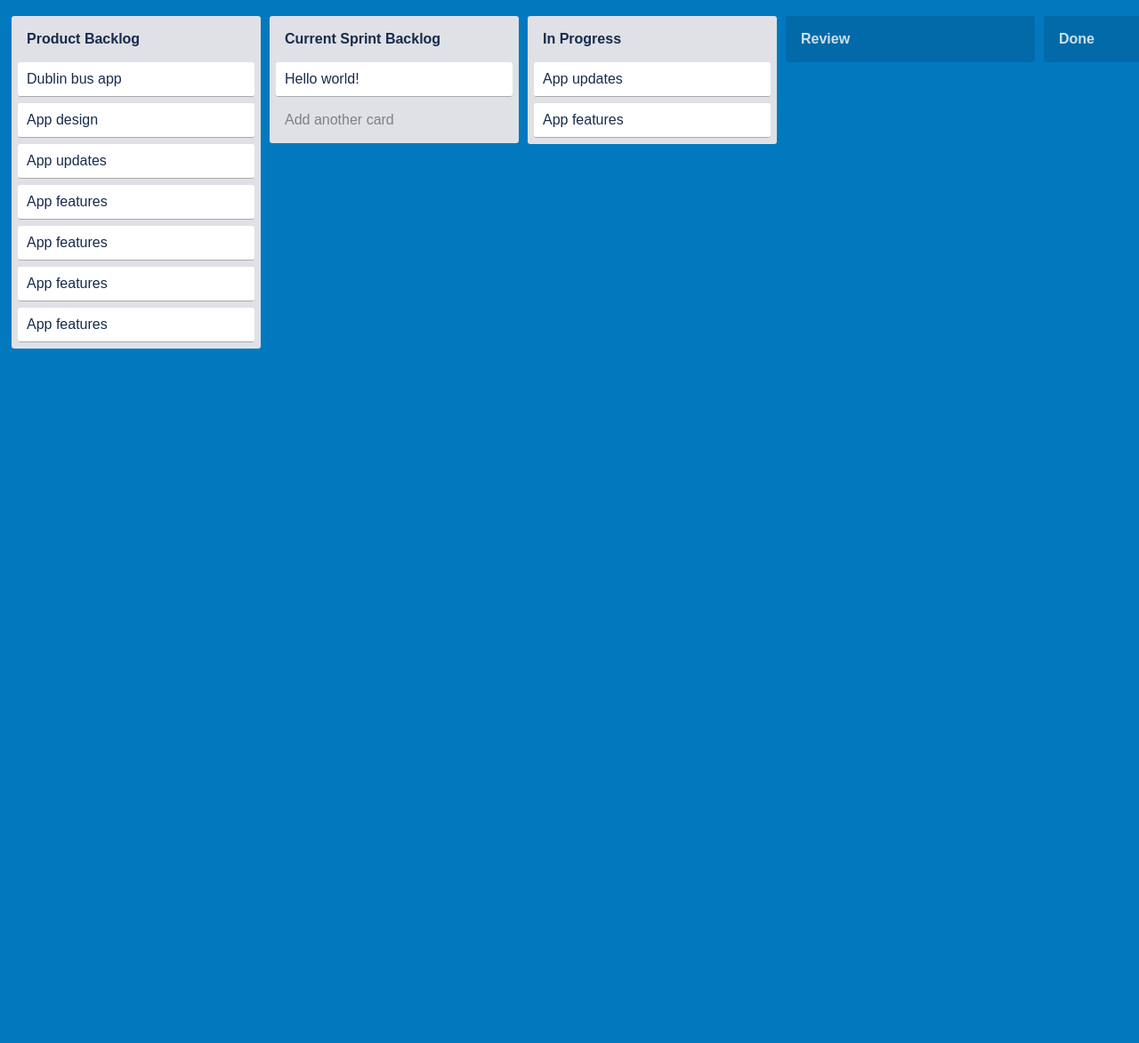
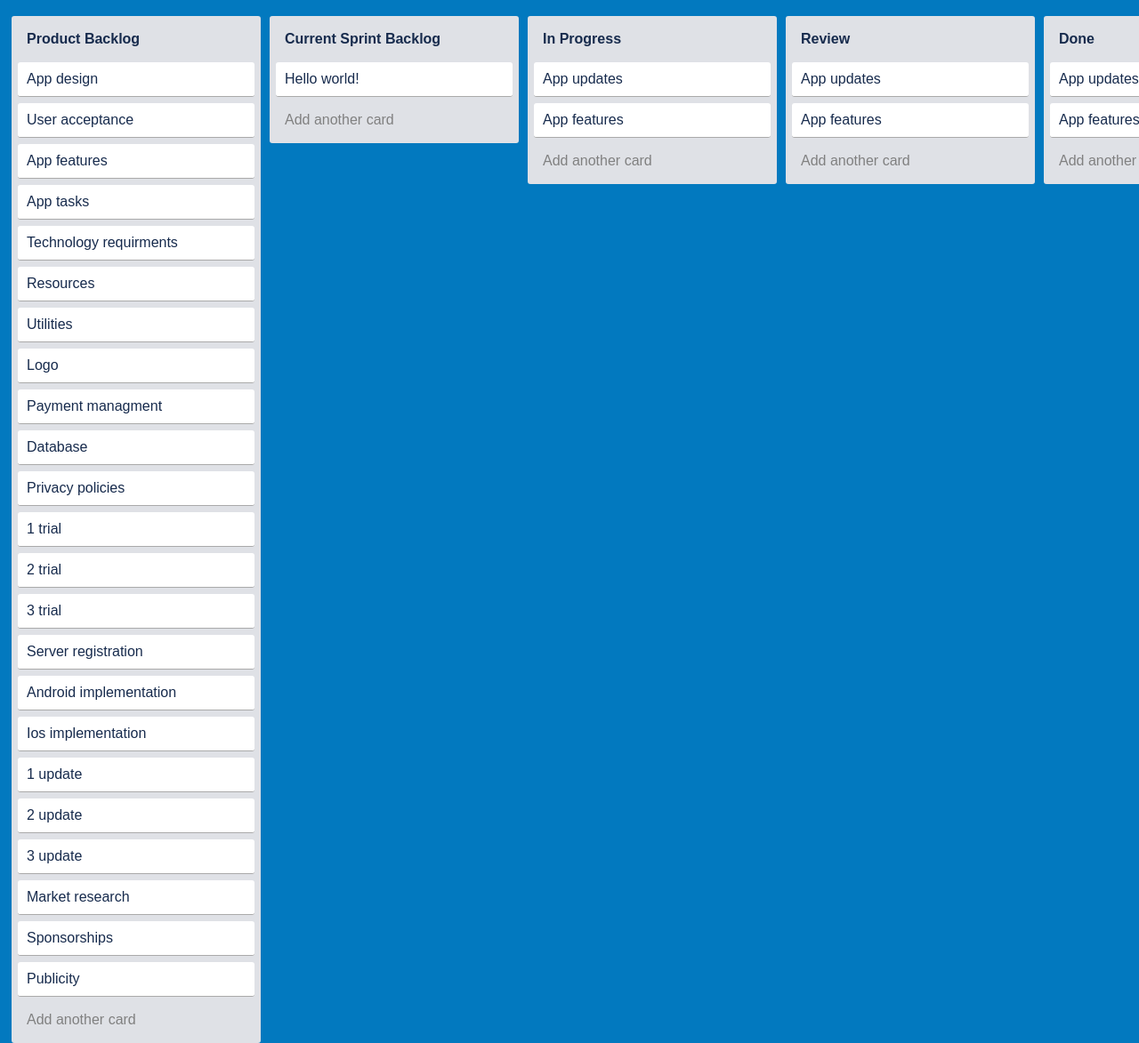
Before and after one commit to Jair130/csp-ps_ca3, a plain HTML site: page index.html in a window 1280 px wide. Shown: the top 1173 px of the page at 89% size. Before the commit the page ends 800 px from the top, so only its background shows below. Drawn offline with nearby package versions, Linux system fonts and the light colour scheme.

Commit message:
all cards added

```diff
--- a/index.html
+++ b/index.html
@@ -12,16 +12,34 @@
   <div class="list">
     <div class="title removable editable">Product Backlog</div>
     <div class="content">
-      <div class="card removable editable">Dublin bus app </div>
       <div class="card removable editable">App design </div>
-    </div>
-    <div class="card removable editable" >App updates </div>
+    <div class="card removable editable" >User acceptance </div>
   <div class="card removable editable" >App features </div>
-  <div class="card removable editable" >App features </div>
-  <div class="card removable editable" >App features </div>
-  <div class="card removable editable" >App features </div>
+  <div class="card removable editable" >App tasks </div>
+  <div class="card removable editable" >Technology requirments </div>
+  <div class="card removable editable" >Resources </div>
+  <div class="card removable editable" >Utilities </div>
+  <div class="card removable editable" >Logo </div>
+  <div class="card removable editable" >Payment managment  </div>
+  <div class="card removable editable" >Database </div>
+  <div class="card removable editable" >Privacy policies</div>
+  <div class="card removable editable" >1 trial </div>
+  <div class="card removable editable" >2 trial </div>
+  <div class="card removable editable" >3 trial </div>
+  <div class="card removable editable" >Server registration </div>
+  <div class="card removable editable" >Android implementation </div>
+  <div class="card removable editable" >Ios implementation </div>
+  <div class="card removable editable" >1 update </div>
+  <div class="card removable editable" >2 update </div>
+  <div class="card removable editable" >3 update </div>
+  <div class="card removable editable" >Market research </div>
+  <div class="card removable editable" >Sponsorships   </div>
+  <div class="card removable editable" >Publicity </div>
+  <div class="add-card editable">Add another card</div>
   </div>
 
+  </div>
+  </div>
   <div class="list">
     <div class="title removable editable">Current Sprint Backlog </div>
     <div class="content">
@@ -31,22 +49,37 @@
   </div>
   <div class="list">
     <div class="title removable editable">In Progress</div>
-    <div class="content"></div>
+    <div class="content">
     <div class="card removable editable" >App updates </div>
     <div class="card removable editable" >App features </div>
+    <div class="add-card editable">Add another card</div>
+  </div>
+  </div>
+
+
+  <div class="list">
+    <div class="title removable editable">Review</div>
+    <div class="content">
+    <div class="card removable editable" >App updates </div>
+    <div class="card removable editable" >App features </div>
+    <div class="add-card editable">Add another card</div>
   </div>
 </div>
-
-<div class="add-list">
-  <div class="title editable">Review</div>
+<div class="list">
+  <div class="title removable editable">Done</div>
+  <div class="content">
+  <div class="card removable editable" >App updates </div>
+  <div class="card removable editable" >App features </div>
+  <div class="add-card editable">Add another card</div>
 </div>
-
-<div class="add-list">
-  <div class="title editable">Done</div>
 </div>
-
-<div class="add-list">
-  <div class="title editable">Additional Resources</div>
+<div class="list">
+  <div class="title removable editable">Additional Resources </div>
+  <div class="content">
+  <div class="card removable editable" >App updates </div>
+  <div class="card removable editable" >App features </div>
+  <div class="add-card editable">Add another card</div>
+</div>
 </div>
 
 
```
